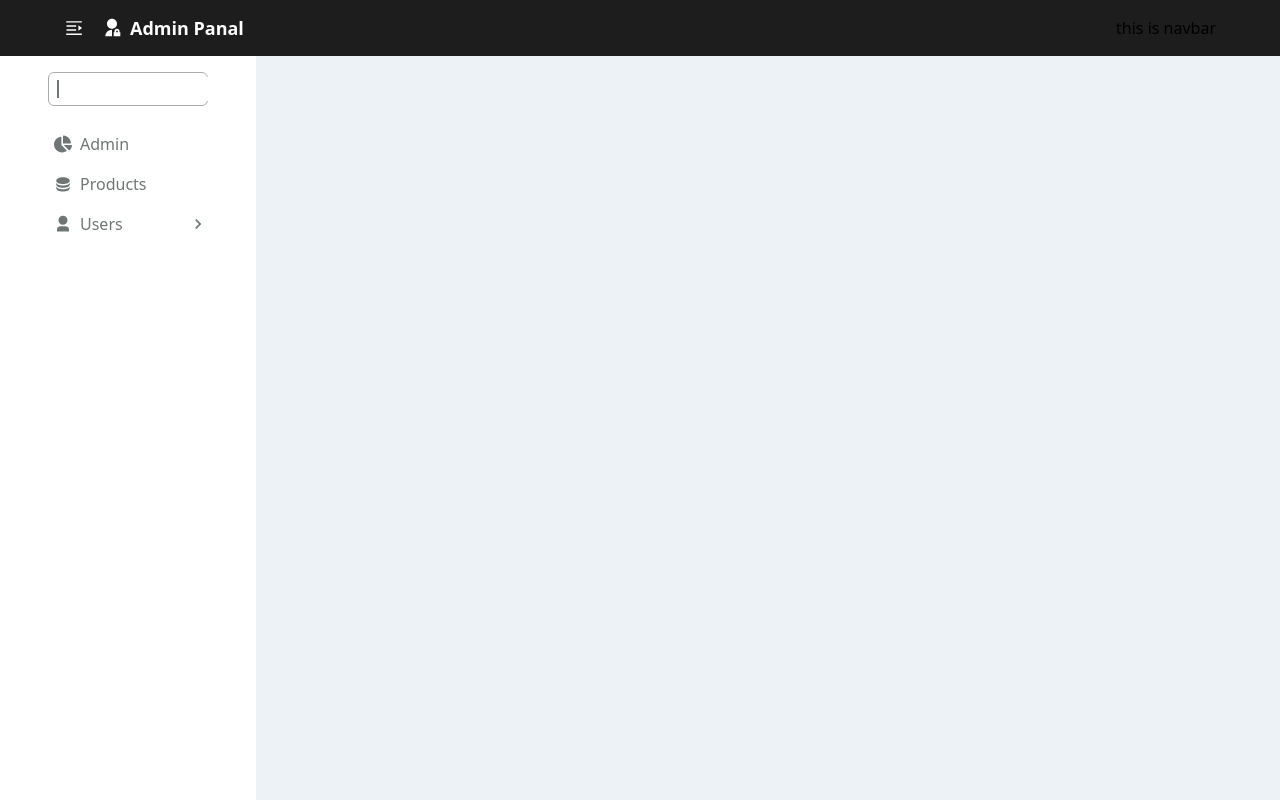
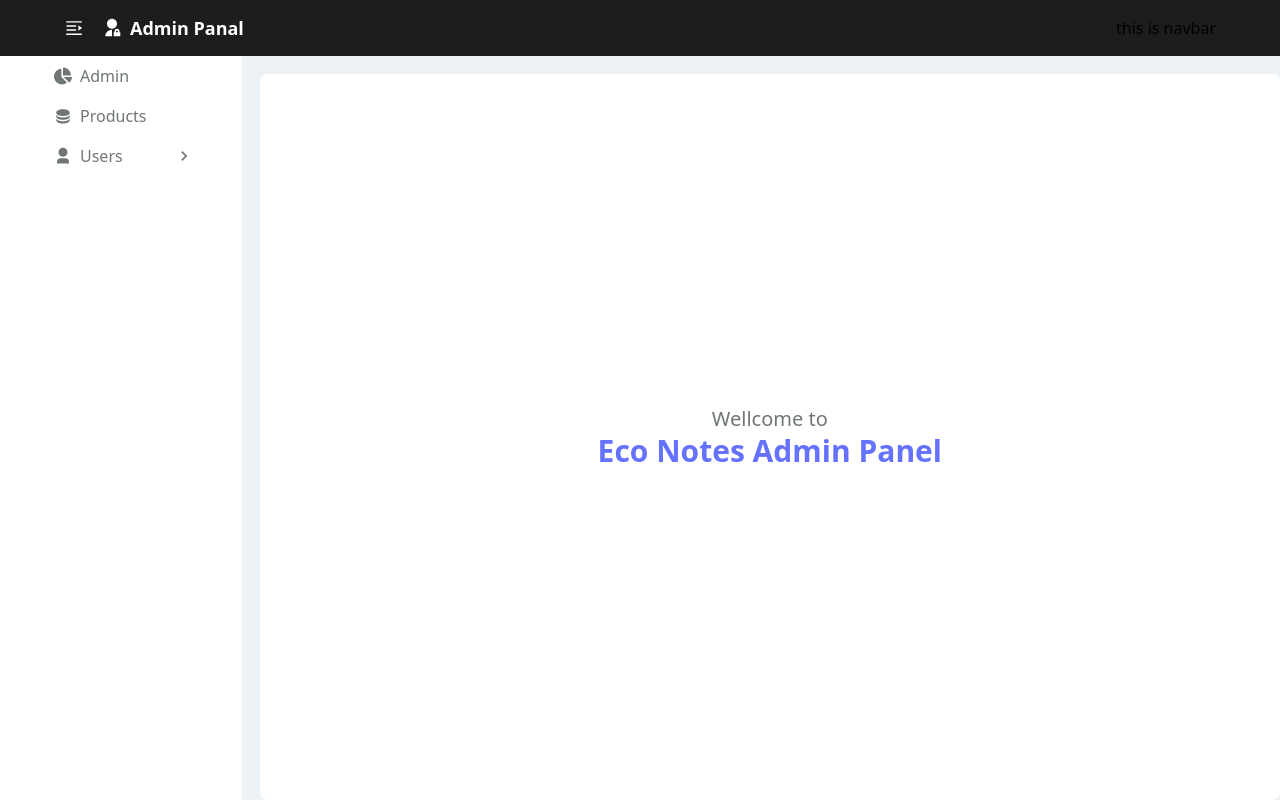
Before and after one commit to TFMahabub/eco-notes-admin-cli, a React (Vite) app: page / in a window 1280 px wide. Built offline with nearby package versions, Linux system fonts and the light colour scheme.

Commit message:
[DONE] / root route wellcome page complete

```diff
--- a/src/layouts/DashboardLayout.tsx
+++ b/src/layouts/DashboardLayout.tsx
@@ -1,7 +1,6 @@
 import { Outlet } from 'react-router-dom';
 import Navbar from '../components/shared/navbar/Navbar';
 import AsideAllMenus from '../pages/Aside/AsideAllMenus';
-import AsideSearch from '../pages/Aside/AsideSearch';
 
 function DashboardLayouts() {
   return (
@@ -9,18 +8,15 @@ function DashboardLayouts() {
       <nav className="absolute w-full top-0 bg-primary h-14">
         <Navbar />
       </nav>
-      <section className="grid grid-cols-5 pt-14 h-screen">
+      <section className="grid grid-cols-5 pt-14 h-screen gap-common_75">
         <aside className="col-span-5 lg:col-span-1 bg-secondary h-full overflow-y-auto">
-          <section className=" space-y-common_75 pt-common">
-            <div className="px-12">
-              <AsideSearch />
-            </div>
+          <section className=" space-y-common_75">
             <ul>
               <AsideAllMenus />
             </ul>
           </section>
         </aside>
-        <main className="col-span-5 lg:col-span-4 h-full overflow-y-auto">
+        <main className="col-span-5 lg:col-span-4 h-full overflow-y-auto pt-common_75">
           <Outlet />
         </main>
       </section>
--- /dev/null
+++ b/src/pages/wellcome/WellcomePage.tsx
@@ -0,0 +1,10 @@
+function WellcomePage() {
+  return (
+    <section className="flex flex-col items-center justify-center h-full bg-secondary rounded-lg">
+      <p className="text-xl font-medium text-textColor">Wellcome to</p>
+      <h1 className="text-3xl font-bold text-blue">Eco Notes Admin Panel</h1>
+    </section>
+  );
+}
+
+export default WellcomePage;
--- a/src/routers/routers.tsx
+++ b/src/routers/routers.tsx
@@ -2,12 +2,17 @@ import { createBrowserRouter } from 'react-router-dom';
 import DashboardLayouts from '../layouts/DashboardLayout';
 import Dashboard from '../pages/Dashboard/Dashboard';
 import Products from '../pages/Products/Products';
+import WellcomePage from '../pages/wellcome/WellcomePage';
 
 const router = createBrowserRouter([
   {
     path: '/',
     element: <DashboardLayouts />,
     children: [
+      {
+        path: '/',
+        element: <WellcomePage />,
+      },
       {
         path: '/dashboard',
         element: <Dashboard />,
```
